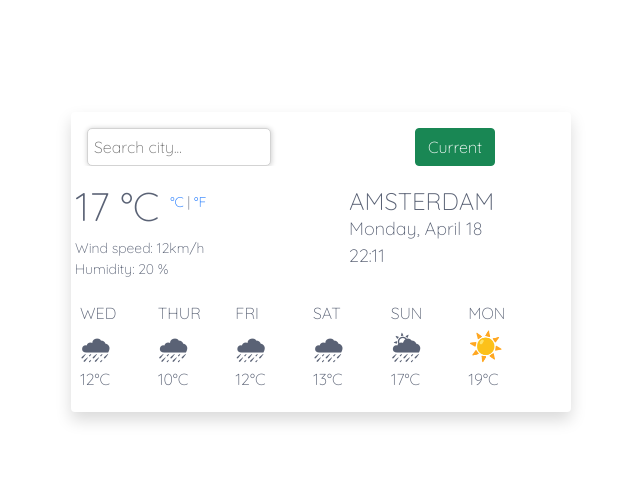
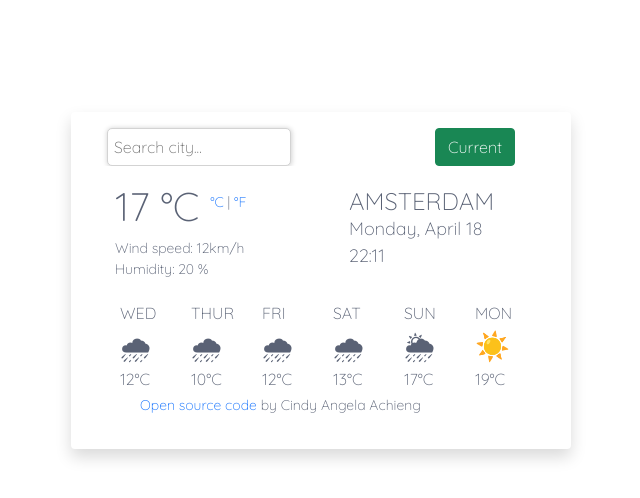
Before and after one commit to cindyangelaachieng/lesson-5-shecodes-plus, a plain HTML site: page index.html in a window 1280 px wide. Shown: the whole page, without its empty margins (319-959 px from the left). Drawn offline with nearby package versions, Linux system fonts and the light colour scheme.

Commit message:
fine tuning

```diff
--- a/index.html
+++ b/index.html
@@ -112,6 +112,10 @@
                   <div class="row emojis">☀️</div>
                   <div class="row days-temp">19&degC</div>
                 </div>
+                 <p class="code-source">
+                   <a href="https://github.com/cindyangelaachieng/lesson-5-shecodes-plus">Open source code</a>
+           by Cindy Angela Achieng
+        </p>
               </div>
             </div>
           </div>
--- a/src/styles.css
+++ b/src/styles.css
@@ -22,6 +22,7 @@ h1 {
   box-shadow: 0.5px 0.5px 5px 0.5px lightgrey;
   border-radius: 5px;
   margin-right: 120px;
+  margin-left: 20px;
 }
 .units {
   font-size: 14px;
@@ -71,6 +72,9 @@ a:link {
   padding-left: 0;
   padding-right: 0;
 }
+.today {
+  margin-left: 40px;
+}
 .city {
   margin-bottom: 0;
   font-weight: 400;
@@ -104,6 +108,7 @@ a:link {
   margin: 0 auto;
   width: 100% auto;
   padding: 1px;
+  margin-left: 40px;
 }
 .future {
   margin: 0 auto;
@@ -112,3 +117,6 @@ a:link {
   width: 100% auto;
   text-align: center;
 }
+.code-source {
+  font-size: 14px;
+}
```
